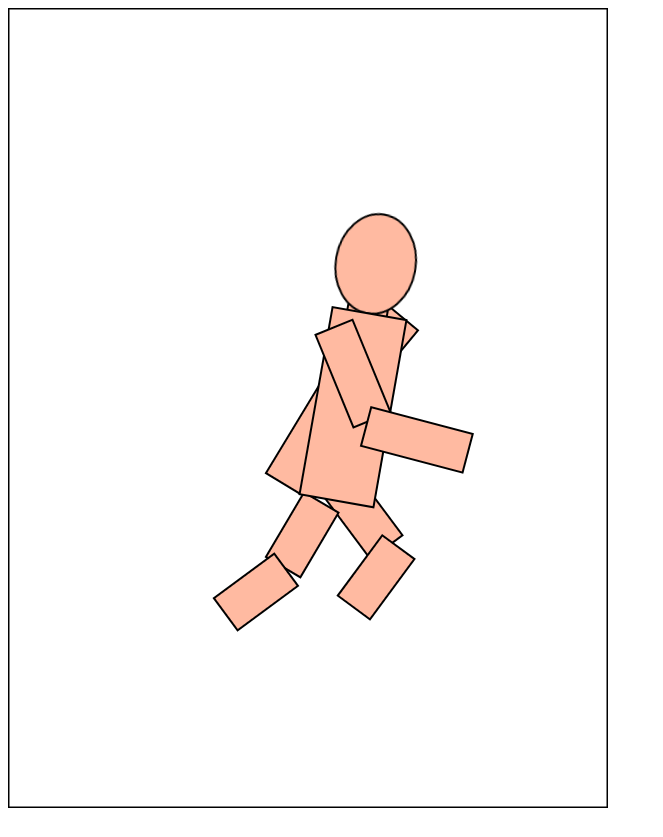
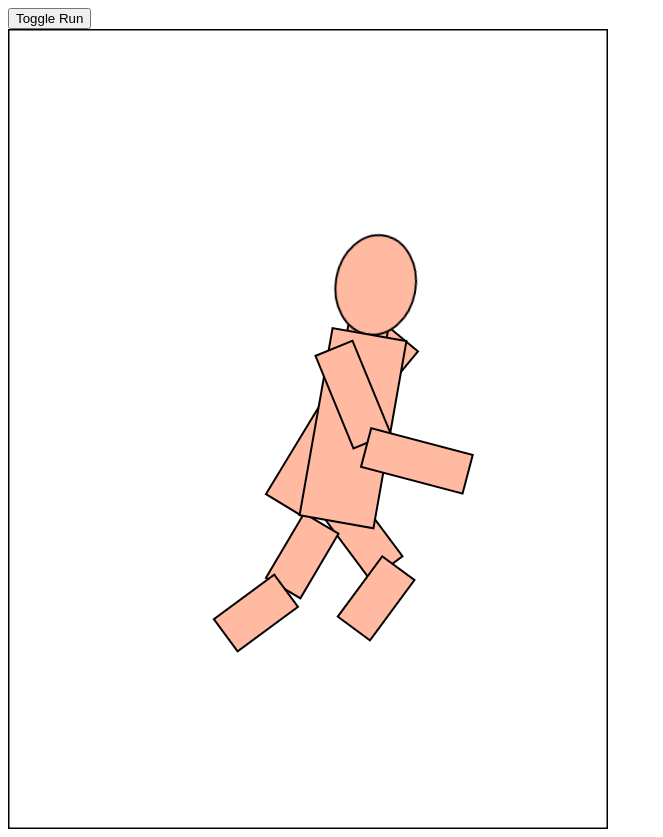
Before and after one commit to LucasTreuke/animated-svg-character, a plain HTML site: page index.html in a window 1280 px wide. Shown: the whole page, without its empty margins (0-663 px from the left). Before the commit the page ends 816 px from the top, so only its background shows below. Drawn offline with Linux system fonts and the light colour scheme.

Commit message:
Adicionado botão para mudar entre correndo ou não

```diff
--- a/index.html
+++ b/index.html
@@ -1,4 +1,6 @@
 <html>
+    <button onclick="toggle_run()">Toggle Run</button>
+    <br>
     <svg width="600" height="800">
         <rect id="bkg_rect" width="600" height="800"/>
         <g id="character" class="running">
@@ -124,6 +126,8 @@
     </svg>
 
     <script>
-
+        function toggle_run(){
+            document.getElementById("character").classList.toggle("running")
+        }
     </script>
 </html>
```
